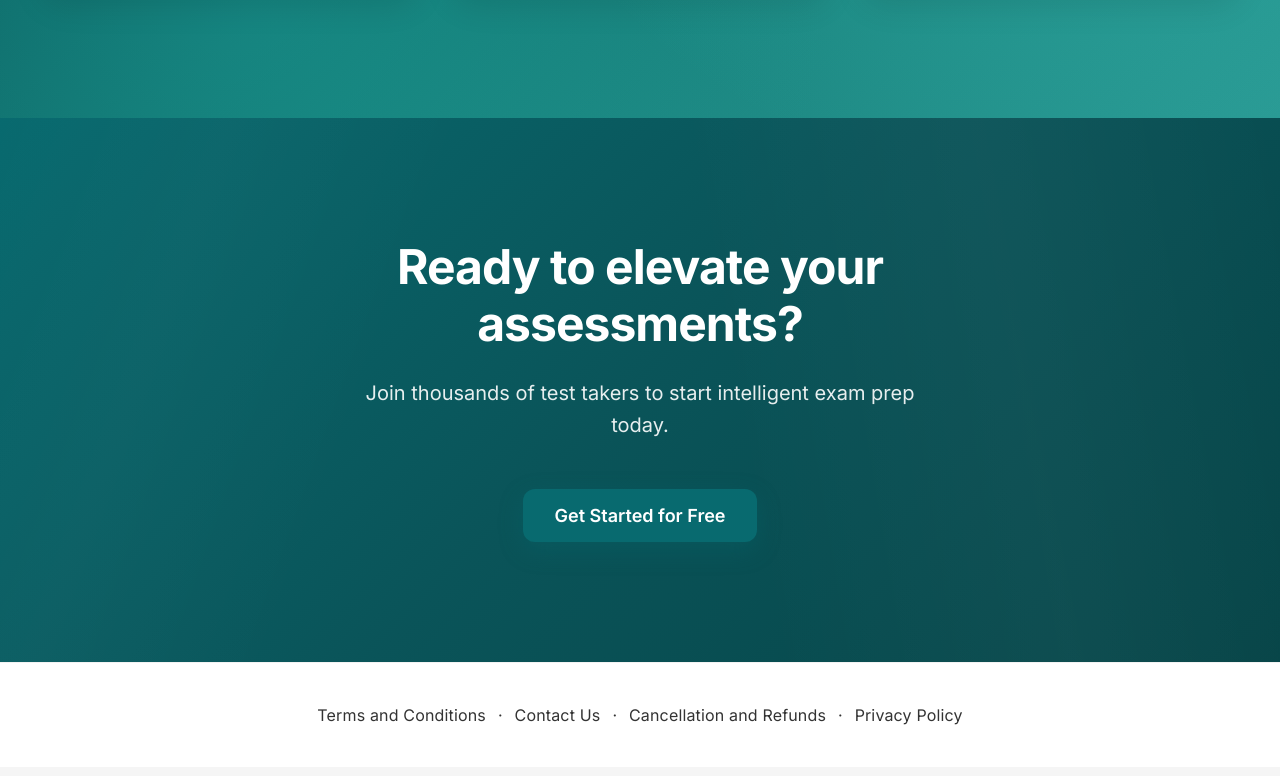
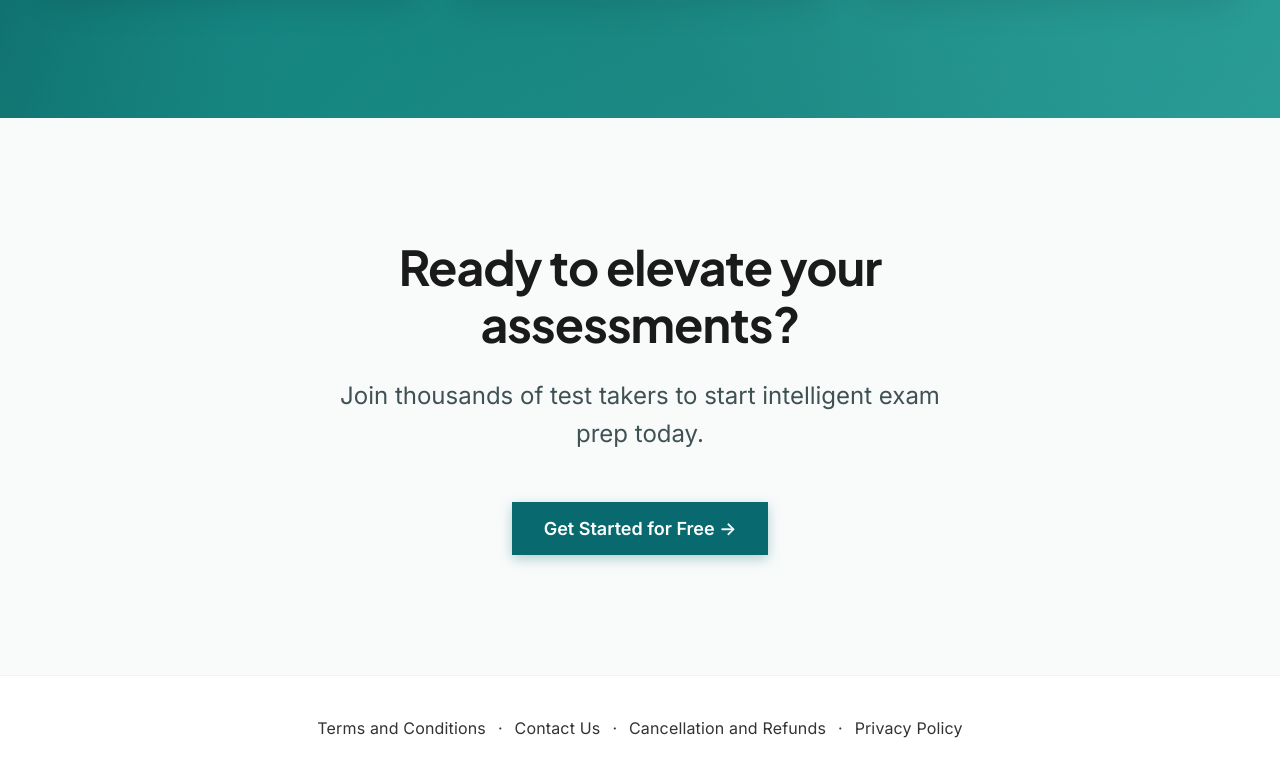
Before and after one commit to burnerlee/tofulu, a React (Vite) app in the folder landing/: page / in a window 1280 px wide. Shown: the part 1337-2113 px from the top of the page. Built offline with nearby package versions, Linux system fonts and the light colour scheme; no server answers.

Commit message:
cta lighter mode

```diff
--- a/landing/src/components/CTA.css
+++ b/landing/src/components/CTA.css
@@ -1,8 +1,13 @@
 .cta {
   padding: 120px 24px;
-  background: linear-gradient(135deg, #086A6F 0%, #0a5459 50%, #064447 100%);
+  /* background: linear-gradient(135deg, #086A6F 0%, #0a5459 50%, #064447 100%); */
   position: relative;
   overflow: hidden;
+  background-color: hsl(180 15% 98%);
+  font-family: 'Inter', sans-serif;
+  font-size: 13px;
+  font-weight: 500;
+  color: #1a1a1a;
 }
 
 .cta::before {
@@ -35,25 +40,27 @@
   text-align: center;
   position: relative;
   z-index: 1;
+  color: #1a1a1a;
 }
 
 .cta-title {
-  font-family: 'Inter', sans-serif;
+  /* font-family: 'Inter', sans-serif; */
   font-size: 48px;
   font-weight: 700;
-  color: #ffffff;
+  /* color: #ffffff; */
   text-align: center;
   margin-bottom: 24px;
   line-height: 1.2;
   letter-spacing: -0.02em;
   animation: fadeInUp 1s ease-out 0.2s both;
+  font-family: 'Plus Jakarta Sans', sans-serif;
 }
 
 .cta-subtitle {
   font-family: 'Inter', sans-serif;
-  font-size: 20px;
+  font-size: 24px;
   font-weight: 400;
-  color: rgba(255, 255, 255, 0.9);
+  /* color: rgba(255, 255, 255, 0.9); */
   text-align: center;
   margin-bottom: 48px;
   line-height: 1.6;
@@ -61,6 +68,7 @@
   margin-left: auto;
   margin-right: auto;
   animation: fadeInUp 1s ease-out 0.3s both;
+  color: hsl(190, 40%, 12%, 0.8);
 }
 
 .cta-buttons {
--- a/landing/src/components/CTA.jsx
+++ b/landing/src/components/CTA.jsx
@@ -10,8 +10,8 @@ function CTA() {
           Join thousands of test takers to start intelligent exam prep today.
         </p>
         <div className="cta-buttons">
-          <button className="cta-button primary" onClick={() => navigate('/login')}>
-            Get Started for Free
+          <button className="hero-button hero-button-primary" onClick={() => navigate('/login')}>
+            Get Started for Free ->
           </button>
           {/* <button className="cta-button secondary">
             Contact Sales
--- a/landing/src/components/Hero.css
+++ b/landing/src/components/Hero.css
@@ -3,7 +3,7 @@
   display: flex;
   align-items: center;
   justify-content: center;
-  background-color: #ffffff;
+  /* background-color: #ffffff; */
   min-height: calc(100vh - 80px);
   padding: 80px 24px;
   position: relative;
```
